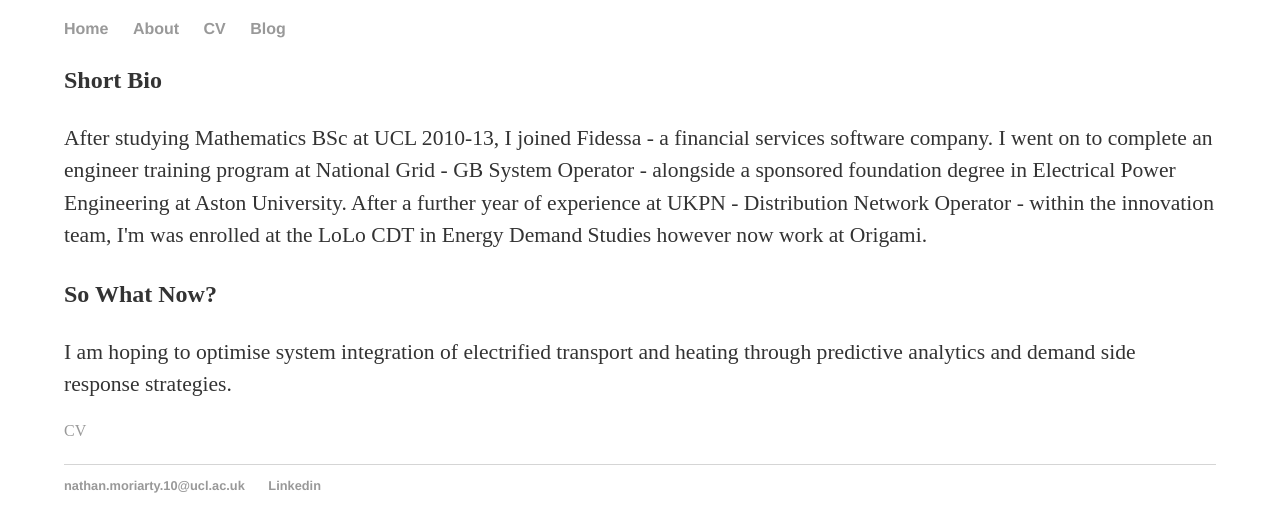
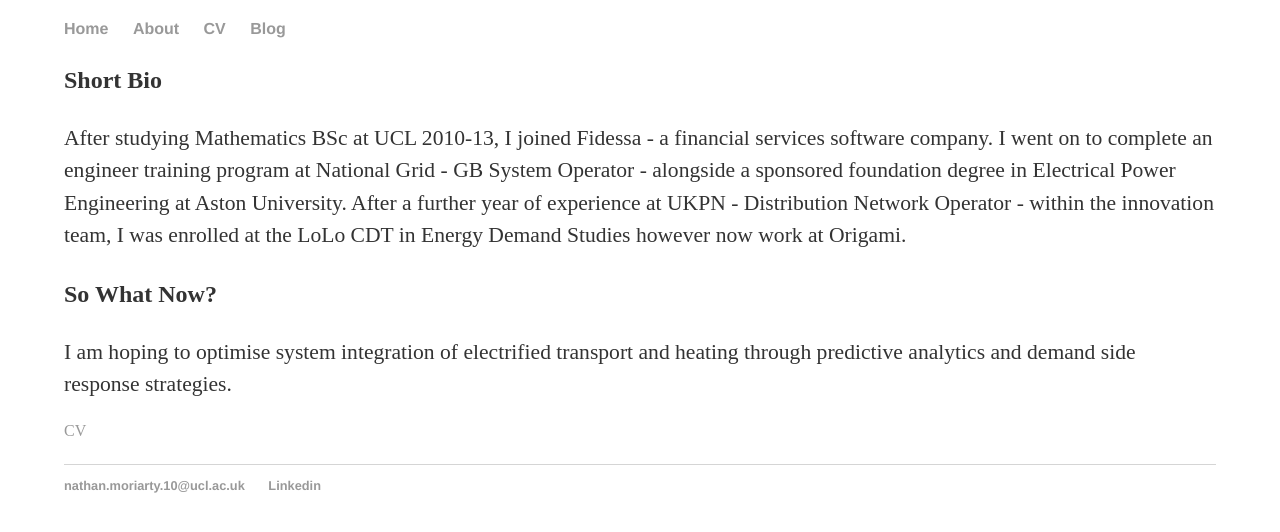
Before and after one commit to nathanmoriarty/nathanmoriarty.github.io, a Jekyll site: the page built from about/index.html, in a window 1280 px wide. Shown: the top 532 px of the page. Built offline with Jekyll 4.4.1, drawn with Linux system fonts in a browser that asks for light colours.

Commit message:
Update index.html
Minotaur Corrections ...

```diff
--- a/about/index.html
+++ b/about/index.html
@@ -8,7 +8,7 @@ title: Nathan Moriarty
 <div class="blurb">
 	<body>
 	<p><b>Short Bio</b></p>
-  <p style="font-size:1.35em">After studying Mathematics BSc at UCL 2010-13, I joined Fidessa - a financial services software company. I went on to complete an engineer training program at National Grid - GB System Operator - alongside a sponsored foundation degree in Electrical Power Engineering at Aston University. After a further year of experience at UKPN - Distribution Network Operator - within the innovation team, I'm was enrolled at the LoLo CDT in Energy Demand Studies however now work at Origami.</p>
+  <p style="font-size:1.35em">After studying Mathematics BSc at UCL 2010-13, I joined Fidessa - a financial services software company. I went on to complete an engineer training program at National Grid - GB System Operator - alongside a sponsored foundation degree in Electrical Power Engineering at Aston University. After a further year of experience at UKPN - Distribution Network Operator - within the innovation team, I was enrolled at the LoLo CDT in Energy Demand Studies however now work at Origami.</p>
 
   <p><b>So What Now?</b></p>
   <p style="font-size:1.35em">I am hoping to optimise system integration of electrified transport and heating through predictive analytics and demand side response strategies.</p>
```
